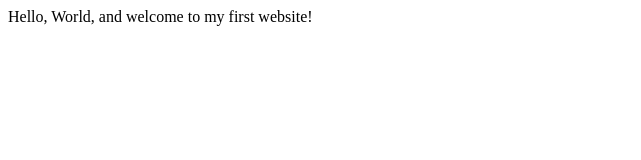
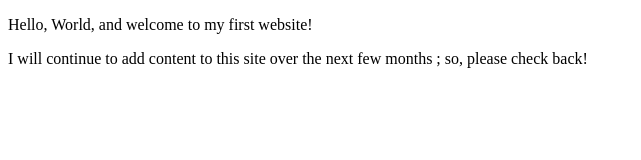
Before and after one commit to agapeandargie/agapeandargie.github.io, a plain HTML site: page index.html in a window 1280 px wide. Shown: the whole page, without its empty margins (0-641 px from the left). Drawn offline with Linux system fonts and the light colour scheme.

Commit message:
Update index.html

```diff
--- a/index.html
+++ b/index.html
@@ -3,9 +3,11 @@
     <head>
         <meta charset="utf-8">
         <meta name="viewport" content="width=device-width, initial-scale=1.0">
-        <title>My First Website</title>
+        <meta name="author" content="Agape Andargie">
+        <title>CE Truffaut | web developer</title>
     </head>
     <body>
-       Hello, World, and welcome to my first website!
+      <p>Hello, World, and welcome to my first website!</p>
+        <p>I will continue to add content to this site over the next few months ; so, please check back!</p>
     </body>
 </html>
```
